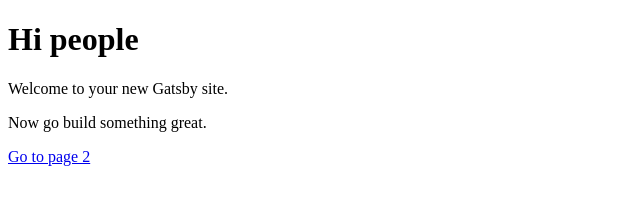
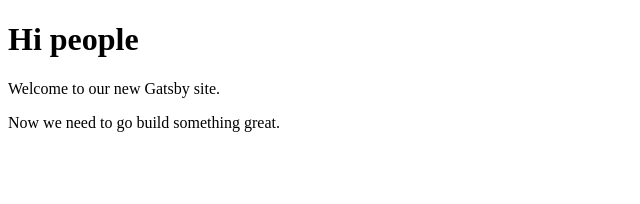
Before and after one commit to augmental-platform/augmental-platform.github.io, a Gatsby site: page / in a window 1280 px wide. Shown: the whole page, without its empty margins (0-640 px from the left). Built offline with nearby package versions, Linux system fonts and the light colour scheme; Gatsby itself is replaced by a stand-in of ours.

Commit message:
changed the wording on the index page a bit

```diff
--- a/src/pages/index.js
+++ b/src/pages/index.js
@@ -4,9 +4,8 @@ import Link from 'gatsby-link'
 const IndexPage = () => (
   <div>
     <h1>Hi people</h1>
-    <p>Welcome to your new Gatsby site.</p>
-    <p>Now go build something great.</p>
-    <Link to="/page-2/">Go to page 2</Link>
+    <p>Welcome to our new Gatsby site.</p>
+    <p>Now we need to go build something great.</p>
   </div>
 )
 
```
